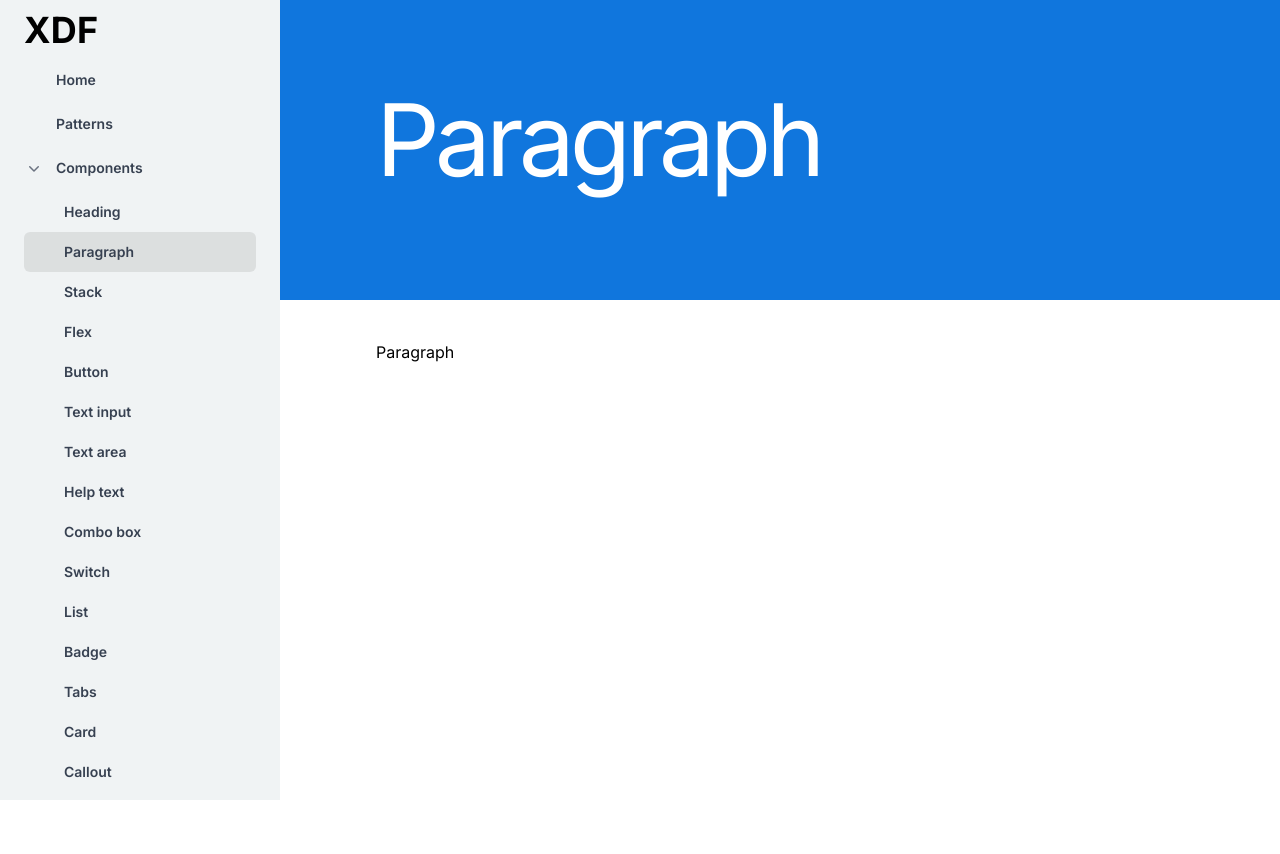
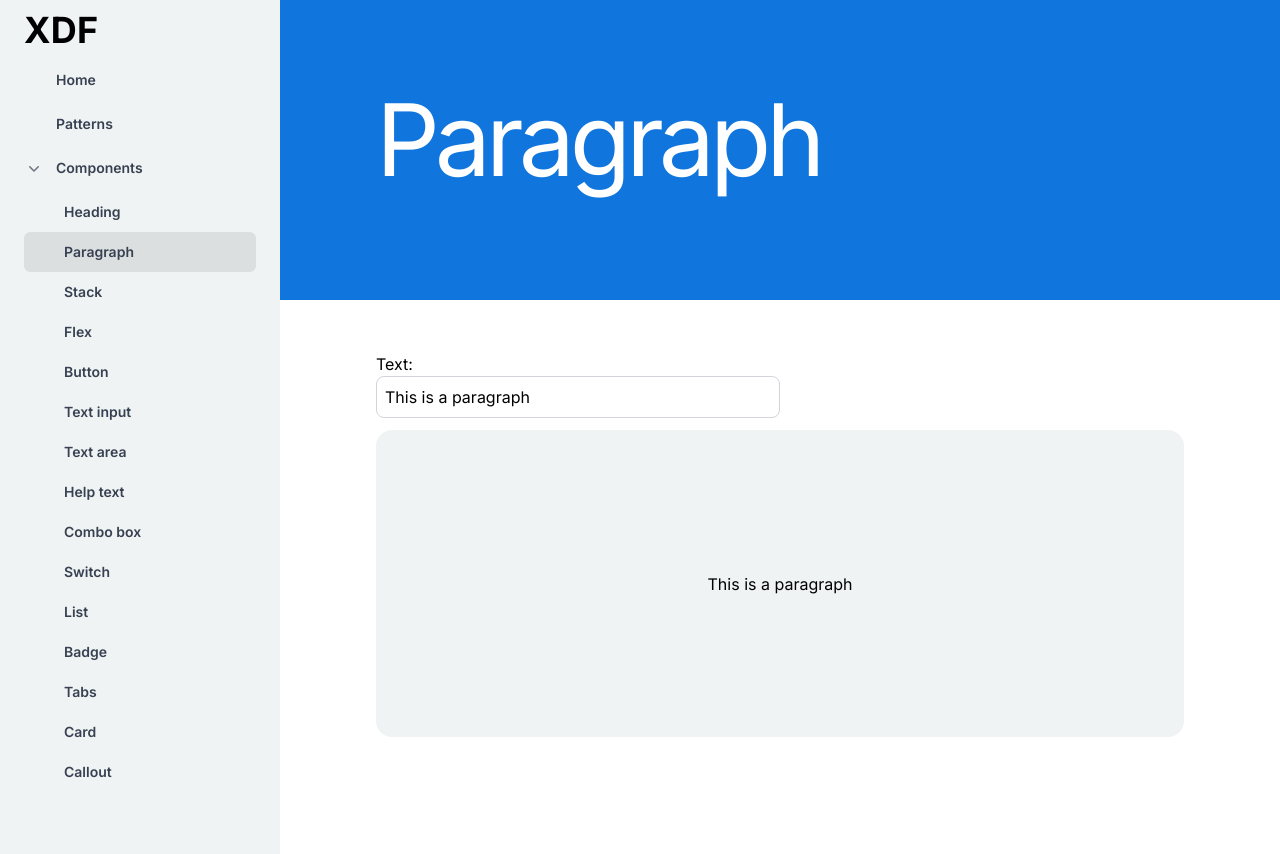
Before and after one commit to totisama/design-system, a Next.js app: page /components/paragraph in a window 1280 px wide. Before the commit the page ends 800 px from the top, so only its background shows below. Built offline with nearby package versions, Linux system fonts and the light colour scheme.

Commit message:
add paragraph component + playground

```diff
--- a/src/app/components/paragraph/page.tsx
+++ b/src/app/components/paragraph/page.tsx
@@ -1,6 +1,11 @@
 import { PageWrapper } from '@/components/page-wrapper'
+import { ParagraphPlayground } from '@/components/paragraph/paragraph-playground'
 import type React from 'react'
 
 export default function ParagraphPage() {
-  return <PageWrapper name='Paragraph'>Paragraph</PageWrapper>
+  return (
+    <PageWrapper name='Paragraph'>
+      <ParagraphPlayground />
+    </PageWrapper>
+  )
 }
--- /dev/null
+++ b/src/components/paragraph/paragraph-playground.tsx
@@ -0,0 +1,31 @@
+'use client'
+
+import { Container } from '@/components/container'
+import { useState } from 'react'
+import { Paragraph } from '@/components/paragraph/paragraph'
+
+export const ParagraphPlayground = () => {
+  const [text, setText] = useState('This is a paragraph')
+
+  return (
+    <>
+      <section className='flex gap-5 w-full'>
+        <div className='flex flex-col my-3 w-1/2'>
+          <label htmlFor='type'>Text:</label>
+          <input
+            id='text'
+            name='text'
+            onChange={(e) => {
+              setText(e.target.value)
+            }}
+            value={text}
+            className='p-2 rounded-lg border border-gray-300 focus:outline-none focus:ring-2 focus:ring-gray-500 focus:border-transparent'
+          />
+        </div>
+      </section>
+      <Container>
+        <Paragraph>{text}</Paragraph>
+      </Container>
+    </>
+  )
+}
--- /dev/null
+++ b/src/components/paragraph/paragraph.tsx
@@ -0,0 +1,6 @@
+import type React from 'react'
+import { Text } from '@/components/text'
+
+export const Paragraph = ({ children }: { children: React.ReactNode }) => {
+  return <Text as='p'>{children}</Text>
+}
```
